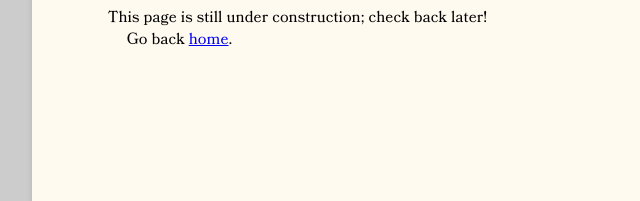
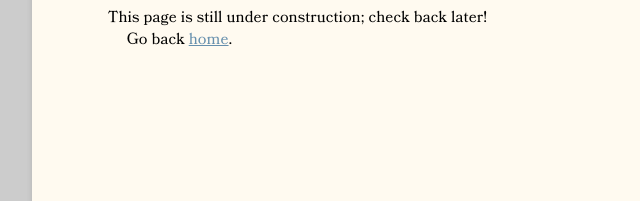
Before and after one commit to ellifteria/ellis-rpg-workshop, a plain HTML site: page public/wip/index.html in a window 1280 px wide. Shown: the part 176-377 px from the top of the page, 211-851 px from the left. Drawn offline with Linux system fonts and the light colour scheme.

Commit message:
update link format

```diff
--- a/public/styles/style.css
+++ b/public/styles/style.css
@@ -77,6 +77,10 @@ a.backlink {
     color: var(--header-blue);
     position: absolute;
     margin: -30px 0 0 0;
+}
+
+a {
+    color: var(--header-blue);
 }
 
 @media screen {
```
